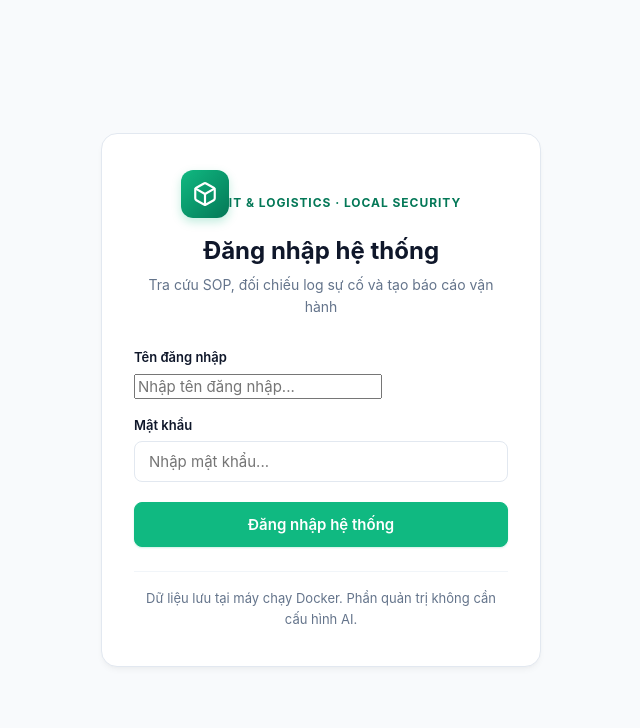
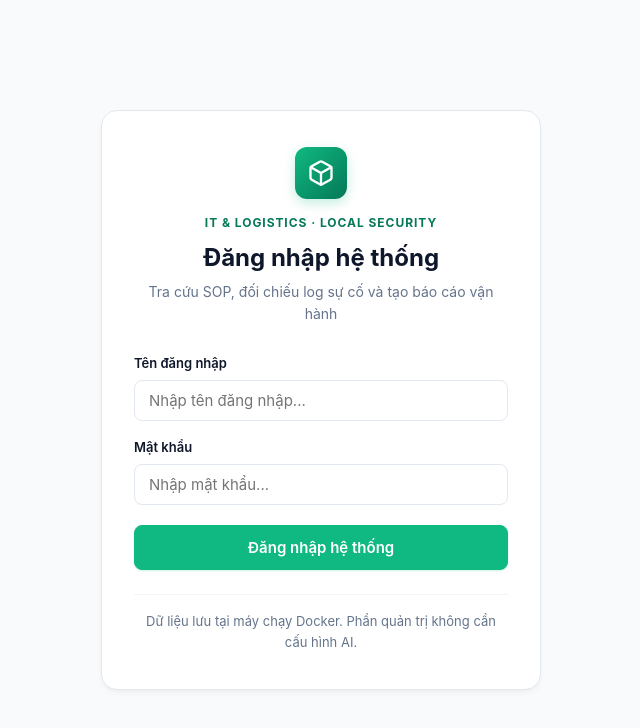
Before and after one commit to knghia2902/RAG, a Next.js app in the folder frontend/: page /login in a window 1280 px wide. Shown: the top 728 px of the page, without its empty margins (319-959 px from the left). Built offline with nearby package versions, Linux system fonts and the light colour scheme.

Commit message:
fix(frontend): resolve username input unstyled box and brand header overlap on login

```diff
--- a/frontend/src/app/change-password/page.tsx
+++ b/frontend/src/app/change-password/page.tsx
@@ -46,19 +46,19 @@ export default function ChangePassword() {
         }}
       >
         {/* Brand / Security Header */}
-        <div style={{ textAlign: "center", marginBottom: 28 }}>
+        <div style={{ display: "flex", flexDirection: "column", alignItems: "center", marginBottom: 28, textAlign: "center" }}>
           <div
             style={{
               width: 48,
               height: 48,
               borderRadius: "var(--radius-md)",
               background: "linear-gradient(135deg, #10b981 0%, #047857 100%)",
-              display: "inline-flex",
+              display: "flex",
               alignItems: "center",
               justifyContent: "center",
               color: "#ffffff",
               boxShadow: "0 4px 10px rgba(16, 185, 129, 0.25)",
-              marginBottom: 12,
+              marginBottom: 14,
             }}
           >
             <svg
--- a/frontend/src/app/globals.css
+++ b/frontend/src/app/globals.css
@@ -155,7 +155,7 @@ button, input, select, textarea {
 }
 
 /* Inputs & Form Controls */
-input[type="text"], input[type="password"], input[type="email"], select, textarea {
+input:not([type="checkbox"]):not([type="radio"]):not([type="button"]):not([type="submit"]):not([type="reset"]):not([type="file"]):not([type="range"]), select, textarea {
   width: 100%;
   padding: 10px 14px;
   border: 1px solid var(--border-subtle);
--- a/frontend/src/app/login/page.tsx
+++ b/frontend/src/app/login/page.tsx
@@ -33,24 +33,24 @@ export default function Login() {
         }}
       >
         {/* Brand Header */}
-        <div style={{ textAlign: "center", marginBottom: 28 }}>
+        <div style={{ display: "flex", flexDirection: "column", alignItems: "center", marginBottom: 28, textAlign: "center" }}>
           <div
             style={{
-              width: 48,
-              height: 48,
+              width: 52,
+              height: 52,
               borderRadius: "var(--radius-md)",
               background: "linear-gradient(135deg, #10b981 0%, #047857 100%)",
-              display: "inline-flex",
+              display: "flex",
               alignItems: "center",
               justifyContent: "center",
               color: "#ffffff",
-              boxShadow: "0 4px 10px rgba(16, 185, 129, 0.25)",
-              marginBottom: 12,
+              boxShadow: "0 4px 12px rgba(16, 185, 129, 0.25)",
+              marginBottom: 14,
             }}
           >
             <svg
-              width="26"
-              height="26"
+              width="28"
+              height="28"
               viewBox="0 0 24 24"
               fill="none"
               stroke="currentColor"
@@ -64,7 +64,7 @@ export default function Login() {
               <path d="M12 22V12" />
             </svg>
           </div>
-          <div className="eyebrow" style={{ justifyContent: "center", marginBottom: 4 }}>
+          <div className="eyebrow" style={{ marginBottom: 4 }}>
             IT &amp; Logistics · Local Security
           </div>
           <h1 style={{ fontSize: 24, fontWeight: 700, margin: "6px 0 8px", color: "var(--color-text-main)" }}>
@@ -104,6 +104,7 @@ export default function Login() {
             <input
               id="username"
               name="username"
+              type="text"
               autoComplete="username"
               placeholder="Nhập tên đăng nhập..."
               required
--- a/frontend/src/components/AccountPanel.tsx
+++ b/frontend/src/components/AccountPanel.tsx
@@ -172,6 +172,7 @@ export default function AccountPanel({
             ref={usernameInputRef}
             id="panel-username"
             name="username"
+            type="text"
             defaultValue={account?.username ?? ""}
             disabled={!!account}
             required
@@ -192,6 +193,7 @@ export default function AccountPanel({
           <input
             id="panel-name"
             name="display_name"
+            type="text"
             defaultValue={account?.display_name ?? ""}
             required
             maxLength={128}
```
